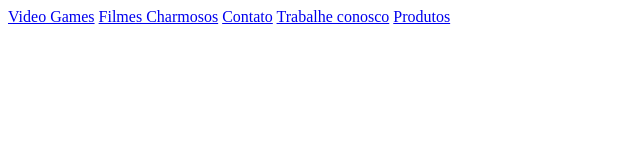
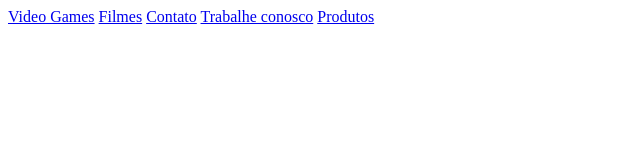
Before and after one commit to Carlos-EF/curso-html, a plain HTML site: page index.html in a window 1280 px wide. Shown: the whole page, without its empty margins (0-640 px from the left). Drawn offline with Linux system fonts and the light colour scheme.

Commit message:
Modificado para filmes no index

```diff
--- a/index.html
+++ b/index.html
@@ -6,7 +6,7 @@
 
 <body>
    <a href="video-games.html">Video Games</a>
-   <a href="filmes-charmosos.html">Filmes Charmosos</a>
+   <a href="filmes.html">Filmes</a>
    <a href="contato.html">Contato</a>
    <a href="trabalhe-conosco.html">Trabalhe conosco</a>
    <a href="produtos.html">Produtos</a>
```
